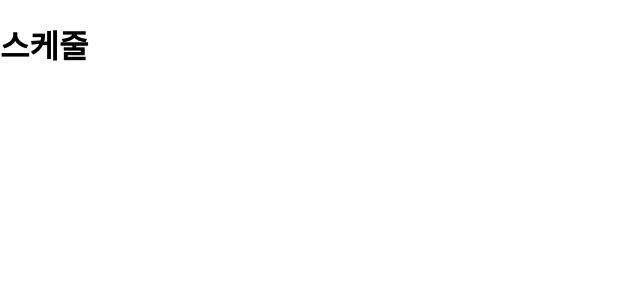
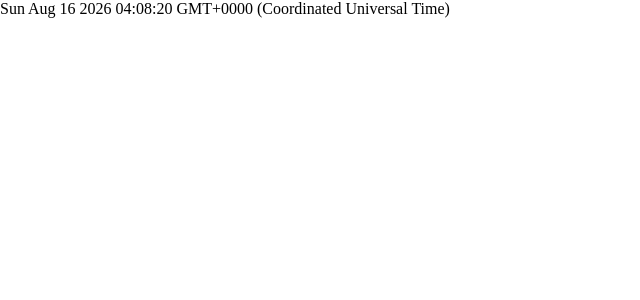
Before and after one commit to tkminho/schedule, a Vue app in the folder vue-project/: page /schedule in a window 1280 px wide. Shown: the top 300 px of the page, without its empty margins (0-640 px from the left). Built offline with nearby package versions, Linux system fonts and the light colour scheme.

Commit message:
달력 생성 중

```diff
--- a/vue-project/src/views/schedule/index.vue
+++ b/vue-project/src/views/schedule/index.vue
@@ -1,7 +1,11 @@
-<script setup lang="ts"></script>
+<script setup lang="ts">
+import { ref } from 'vue';
+
+const today = ref<Date>(new Date());
+</script>
 
 <template>
-  <h1>스케줄</h1>
+  {{ today }}
 </template>
 
 <style lang="scss" scoped></style>
```
